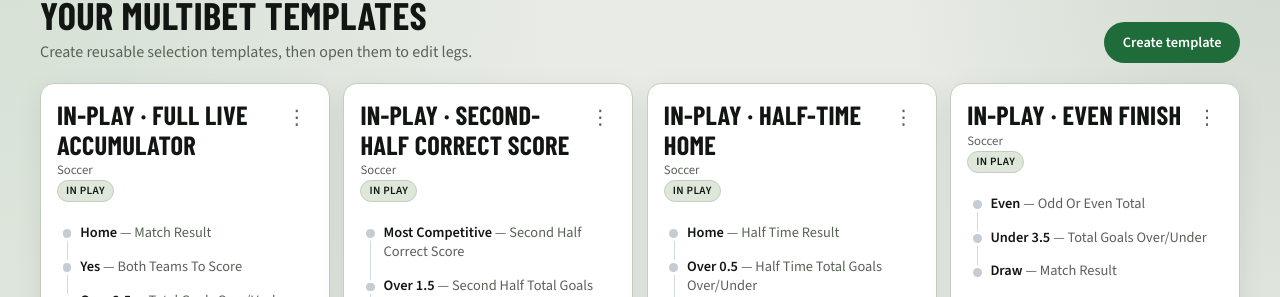
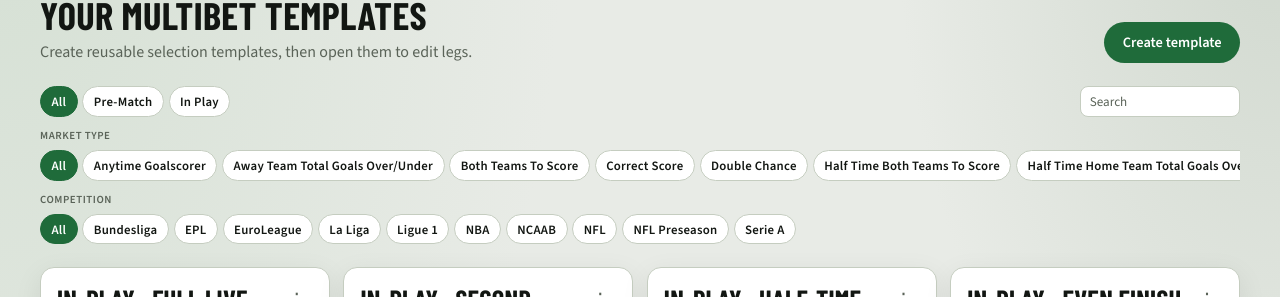
Before and after one commit to markbailey92/multibet, a React (Vite) app: page / in a window 1280 px wide. Shown: the part 107-404 px from the top of the page. Built offline with nearby package versions, Linux system fonts and the light colour scheme; no server answers.

Commit message:
Add home template filters for phase, name, market type, and competition.
Co-authored-by: Cursor <cursoragent@cursor.com>

```diff
--- a/src/App.css
+++ b/src/App.css
@@ -1837,6 +1837,50 @@ h2 {
   gap: 1.25rem;
 }
 
+.home-filters {
+  display: flex;
+  flex-direction: column;
+  gap: 0.55rem;
+}
+
+.home-filter-block {
+  display: flex;
+  flex-direction: column;
+  gap: 0.3rem;
+  min-width: 0;
+}
+
+.home-filter-label {
+  margin: 0;
+  font-size: 0.68rem;
+  font-weight: 700;
+  letter-spacing: 0.05em;
+  text-transform: uppercase;
+  color: var(--ink-muted);
+}
+
+.home-filter-row {
+  margin-bottom: 0;
+  padding: 0.15rem 0;
+  position: static;
+  background: transparent;
+  backdrop-filter: none;
+}
+
+.home-filter-row .cat-tabs button {
+  background: #fff;
+}
+
+.home-filter-row .cat-tabs button.is-active {
+  background: var(--accent);
+  border-color: var(--accent);
+  color: #fff;
+}
+
+.home-filter-row .cat-search input {
+  width: 10rem;
+}
+
 .home-hero {
   display: flex;
   align-items: flex-end;
@@ -2103,6 +2147,10 @@ body.builder-open {
     width: 100%;
   }
 
+  .home-filter-row .cat-search input {
+    width: 7.5rem;
+  }
+
   .targeting {
     padding: 0.65rem 0.7rem;
     gap: 0.6rem;
--- a/src/components/TemplatesHome.tsx
+++ b/src/components/TemplatesHome.tsx
@@ -1,7 +1,18 @@
-import { useEffect, useRef, useState, type KeyboardEvent } from 'react'
+import { useEffect, useMemo, useRef, useState, type KeyboardEvent } from 'react'
 import type { SavedMultibet } from '../lib/savedTemplates'
 import { useSheetData } from '../context/SheetDataContext'
-import { MATCH_PHASES } from '../lib/sports'
+import { MATCH_PHASES, type MatchPhase } from '../lib/sports'
+
+type PhaseFilter = 'all' | MatchPhase
+
+function templateMarketTypes(template: SavedMultibet): string[] {
+  const names = new Set<string>()
+  for (const leg of template.legs) {
+    const label = (leg.marketName || leg.detail || leg.marketTypeId || '').trim()
+    if (label) names.add(label)
+  }
+  return [...names]
+}
 
 export function TemplatesHome({
   templates,
@@ -14,9 +25,14 @@ export function TemplatesHome({
   onEdit: (template: SavedMultibet) => void
   onDelete: (id: string) => void
 }) {
-  const { getSport } = useSheetData()
+  const { getSport, sports } = useSheetData()
   const [menuId, setMenuId] = useState<string | null>(null)
   const menuRef = useRef<HTMLDivElement>(null)
+
+  const [phaseFilter, setPhaseFilter] = useState<PhaseFilter>('all')
+  const [marketTypeFilter, setMarketTypeFilter] = useState('all')
+  const [competitionFilter, setCompetitionFilter] = useState('all')
+  const [searchQuery, setSearchQuery] = useState('')
 
   useEffect(() => {
     if (!menuId) return
@@ -36,6 +52,72 @@ export function TemplatesHome({
     }
   }, [menuId])
 
+  const marketTypeOptions = useMemo(() => {
+    const names = new Set<string>()
+    for (const template of templates) {
+      for (const name of templateMarketTypes(template)) names.add(name)
+    }
+    return [...names].sort((a, b) => a.localeCompare(b))
+  }, [templates])
+
+  const competitionOptions = useMemo(() => {
+    const byId = new Map<string, string>()
+    for (const sport of sports) {
+      for (const competition of sport.competitions) {
+        byId.set(competition.id, competition.name)
+      }
+    }
+    for (const template of templates) {
+      const sport = getSport(template.sportId)
+      for (const id of template.competitionIds) {
+        const known = sport.competitions.find((c) => c.id === id)
+        if (known) byId.set(known.id, known.name)
+        else if (!byId.has(id)) byId.set(id, id)
+      }
+    }
+    return [...byId.entries()]
+      .map(([id, name]) => ({ id, name }))
+      .sort((a, b) => a.name.localeCompare(b.name))
+  }, [templates, sports, getSport])
+
+  const filtered = useMemo(() => {
+    const query = searchQuery.trim().toLowerCase()
+    return templates.filter((template) => {
+      if (phaseFilter !== 'all' && !template.phases.includes(phaseFilter)) {
+        return false
+      }
+      if (
+        marketTypeFilter !== 'all' &&
+        !templateMarketTypes(template).includes(marketTypeFilter)
+      ) {
+        return false
+      }
+      if (
+        competitionFilter !== 'all' &&
+        !template.competitionIds.includes(competitionFilter)
+      ) {
+        return false
+      }
+      if (query && !template.name.toLowerCase().includes(query)) {
+        return false
+      }
+      return true
+    })
+  }, [templates, phaseFilter, marketTypeFilter, competitionFilter, searchQuery])
+
+  const filtersActive =
+    phaseFilter !== 'all' ||
+    marketTypeFilter !== 'all' ||
+    competitionFilter !== 'all' ||
+    searchQuery.trim().length > 0
+
+  function clearFilters() {
+    setPhaseFilter('all')
+    setMarketTypeFilter('all')
+    setCompetitionFilter('all')
+    setSearchQuery('')
+  }
+
   return (
     <main className="home">
       <section className="home-hero">
@@ -50,6 +132,94 @@ export function TemplatesHome({
         </button>
       </section>
 
+      {templates.length > 0 && (
+        <section className="home-filters" aria-label="Filter templates">
+          <div className="cat-tabs-bar home-filter-row">
+            <nav className="cat-tabs" aria-label="Match phase">
+              <button
+                type="button"
+                className={phaseFilter === 'all' ? 'is-active' : ''}
+                onClick={() => setPhaseFilter('all')}
+              >
+                All
+              </button>
+              {MATCH_PHASES.map((phase) => (
+                <button
+                  key={phase.id}
+                  type="button"
+                  className={phaseFilter === phase.id ? 'is-active' : ''}
+                  onClick={() => setPhaseFilter(phase.id)}
+                >
+                  {phase.name}
+                </button>
+              ))}
+            </nav>
+            <label className="cat-search">
+              <span className="sr-only">Search templates by name</span>
+              <input
+                type="search"
+                value={searchQuery}
+                onChange={(event) => setSearchQuery(event.target.value)}
+                placeholder="Search"
+                aria-label="Search templates by name"
+              />
+            </label>
+          </div>
+
+          <div className="home-filter-block">
+            <p className="home-filter-label">Market type</p>
+            <div className="cat-tabs-bar home-filter-row">
+              <nav className="cat-tabs" aria-label="Market type">
+                <button
+                  type="button"
+                  className={marketTypeFilter === 'all' ? 'is-active' : ''}
+                  onClick={() => setMarketTypeFilter('all')}
+                >
+                  All
+                </button>
+                {marketTypeOptions.map((name) => (
+                  <button
+                    key={name}
+                    type="button"
+                    className={marketTypeFilter === name ? 'is-active' : ''}
+                    onClick={() => setMarketTypeFilter(name)}
+                  >
+                    {name}
+                  </button>
+                ))}
+              </nav>
+            </div>
+          </div>
+
+          <div className="home-filter-block">
+            <p className="home-filter-label">Competition</p>
+            <div className="cat-tabs-bar home-filter-row">
+              <nav className="cat-tabs" aria-label="Competition">
+                <button
+                  type="button"
+                  className={competitionFilter === 'all' ? 'is-active' : ''}
+                  onClick={() => setCompetitionFilter('all')}
+                >
+                  All
+                </button>
+                {competitionOptions.map((competition) => (
+                  <button
+                    key={competition.id}
+                    type="button"
+                    className={
+                      competitionFilter === competition.id ? 'is-active' : ''
+                    }
+                    onClick={() => setCompetitionFilter(competition.id)}
+                  >
+                    {competition.name}
+                  </button>
+                ))}
+              </nav>
+            </div>
+          </div>
+        </section>
+      )}
+
       {templates.length === 0 ? (
         <div className="home-empty">
           <p>No templates yet.</p>
@@ -58,9 +228,22 @@ export function TemplatesHome({
             Create your first template
           </button>
         </div>
+      ) : filtered.length === 0 ? (
+        <div className="home-empty">
+          <p>No templates match these filters.</p>
+          {filtersActive && (
+            <button
+              type="button"
+              className="home-create home-create-secondary"
+              onClick={clearFilters}
+            >
+              Clear filters
+            </button>
+          )}
+        </div>
       ) : (
         <ul className="home-list">
-          {templates.map((template) => {
+          {filtered.map((template) => {
             const sport = getSport(template.sportId)
             const selectedPhases = MATCH_PHASES.filter((phase) =>
               template.phases.includes(phase.id),
```
